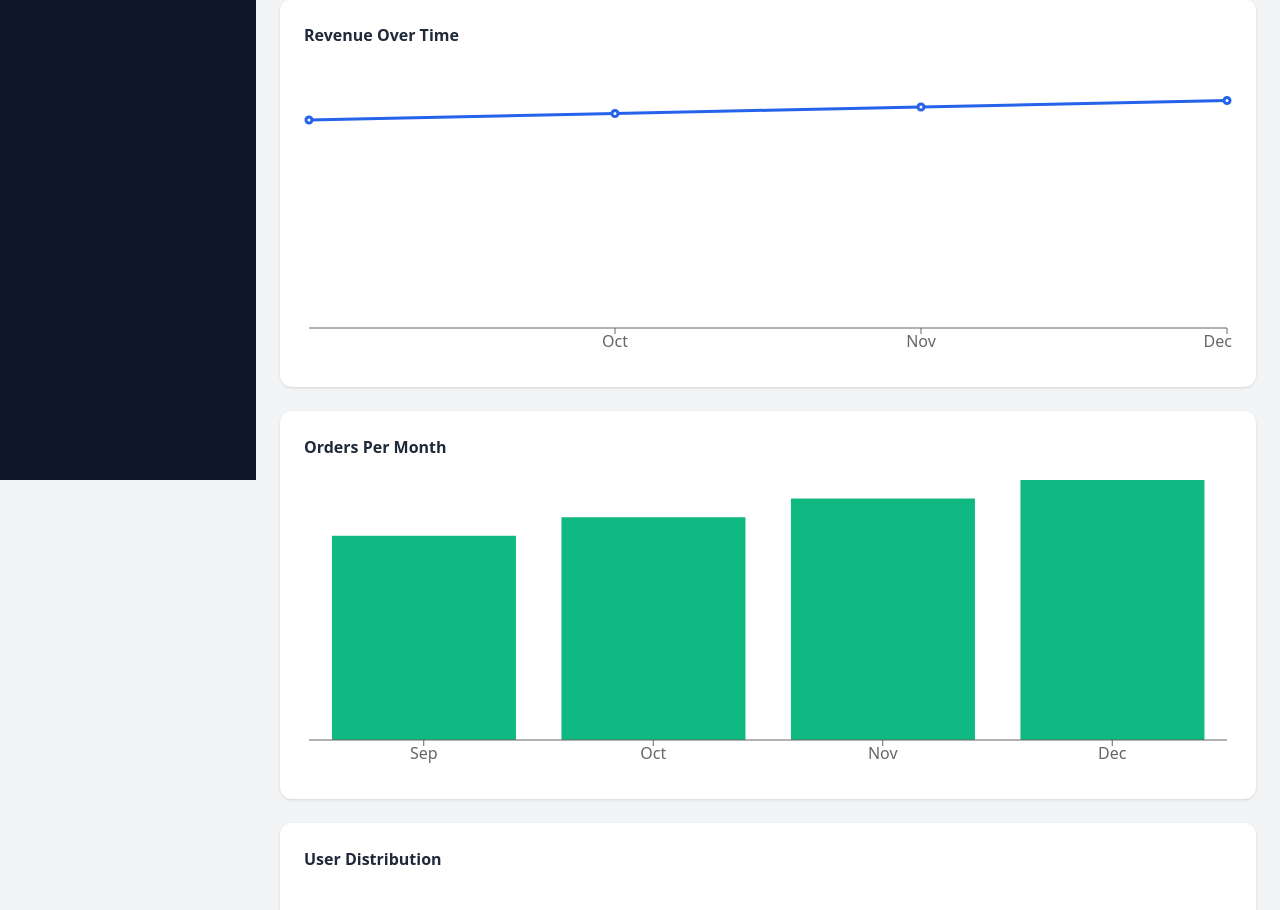
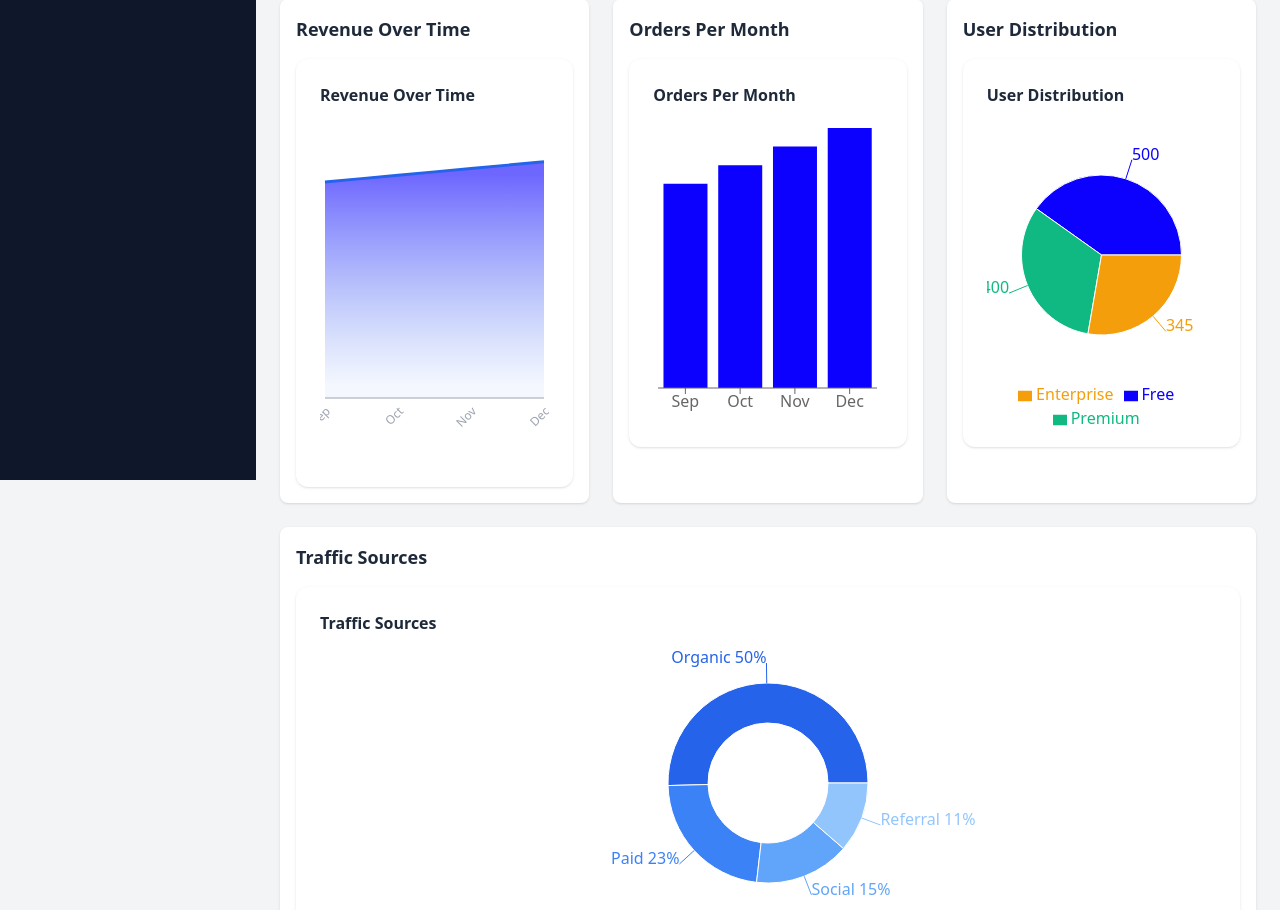
Before and after one commit to Deadless-Programmer/analytics-dashboard, a Next.js app: page / in a window 1280 px wide. Shown: the part 320-1230 px from the top of the page. Built offline with nearby package versions, Linux system fonts and the light colour scheme.

Commit message:
TrafficSourcePieChart impeament

```diff
--- a/app/layout.tsx
+++ b/app/layout.tsx
@@ -13,7 +13,7 @@ export default function RootLayout({
 }) {
   return (
     <html lang="en" suppressHydrationWarning>
-      <body>
+      <body cz-shortcut-listen="true">
         <Providers>{children}</Providers>
       </body>
     </html>
--- a/app/page.tsx
+++ b/app/page.tsx
@@ -9,12 +9,13 @@ import UserPieChart from "@/components/charts/UserPieChart";
 import FilterBar from "@/components/filters/FilterBar";
 import Skeleton from "@/components/ui/Skeleton";
 import { fetchDashboardData } from "@/services/api";
+import TrafficSourcePieChart from "@/components/charts/TrafficSourcePieChart";
 
 export default function Page() {
   const [data, setData] = useState<any>(null);
   const [loading, setLoading] = useState(true);
   const [error, setError] = useState<string | null>(null);
-
+const revenueData = data?.revenue || [];
   const loadData = async () => {
     setLoading(true);
     setError(null);
@@ -60,7 +61,7 @@ export default function Page() {
           </div>
         ) : (
           <>
-            {/* KPI */}
+            {/* KPI Cards */}
             <div className="grid grid-cols-1 md:grid-cols-2 lg:grid-cols-4 gap-6">
               <KPICard title="Total Revenue" value={`$${data.kpi.revenue}`} change="+12.4%" />
               <KPICard title="Total Users" value={data.kpi.users} change="+5.2%" />
@@ -68,10 +69,33 @@ export default function Page() {
               <KPICard title="Conversion Rate" value={`${data.kpi.conversion}%`} change="+1.1%" />
             </div>
 
-            {/* Charts */}
-            <RevenueLineChart data={data.revenue} />
-            <OrdersBarChart data={data.orders} />
-            <UserPieChart data={data.users} />
+            {/* Charts Side by Side */}
+            <div className="grid grid-cols-1 lg:grid-cols-3 gap-6 mt-6">
+              <div className="bg-white p-4 rounded-lg shadow">
+                <h3 className="text-lg font-semibold mb-4">Revenue Over Time</h3>
+                <RevenueLineChart data={revenueData} />
+              </div>
+
+              <div className="bg-white p-4 rounded-lg shadow">
+                <h3 className="text-lg font-semibold mb-4">Orders Per Month</h3>
+                <OrdersBarChart data={data.orders} barColor="#1E40AF" />
+              </div>
+
+              <div className="bg-white p-4 rounded-lg shadow">
+                <h3 className="text-lg font-semibold mb-4">User Distribution</h3>
+                <UserPieChart
+                  data={data.users}
+                  colors={["#3B82F6", "#1E40AF", "#2563EB"]}
+                />
+              </div>
+            </div>
+
+            <div className="grid grid-cols-1 lg:grid-cols-3 gap-6 mt-6">
+  <div className="bg-white p-4 rounded-lg shadow lg:col-span-3">
+    <h3 className="text-lg font-semibold mb-4">Traffic Sources</h3>
+    <TrafficSourcePieChart data={data?.traffic || []} />
+  </div>
+</div>
           </>
         )}
       </div>
--- a/components/charts/OrdersBarChart.tsx
+++ b/components/charts/OrdersBarChart.tsx
@@ -27,7 +27,7 @@ export default function OrdersBarChart({ data }: any) {
         <BarChart data={filteredData}>
           <XAxis dataKey="month" />
           <Tooltip />
-          <Bar dataKey="value" fill="#10b981" />
+          <Bar dataKey="value" fill="#0c00ff" />
         </BarChart>
       </ResponsiveContainer>
     </div>
--- a/components/charts/RevenueLineChart.tsx
+++ b/components/charts/RevenueLineChart.tsx
@@ -1,7 +1,8 @@
 "use client";
 
 import {
-  LineChart,
+  AreaChart,
+  Area,
   Line,
   XAxis,
   Tooltip,
@@ -11,30 +12,92 @@ import { useSelector } from "react-redux";
 import { RootState } from "@/redux/store";
 import { useMemo } from "react";
 
-export default function RevenueLineChart({ data }: any) {
+interface RevenueLineChartProps {
+  data?: { month: string; value: number }[];
+}
+
+export default function RevenueLineChart({ data }: RevenueLineChartProps) {
   const filter = useSelector((state: RootState) => state.dashboard.filter);
 
   const filteredData = useMemo(() => {
+    if (!data || !Array.isArray(data) || data.length === 0) {
+      return [];
+    }
+
     if (filter === "7d") return data.slice(-4);
     if (filter === "30d") return data.slice(-6);
     return data;
   }, [filter, data]);
 
+  if (filteredData.length === 0) {
+    return (
+      <div className="bg-white p-6 rounded-xl shadow">
+        <h3 className="mb-4 font-semibold text-gray-800">Revenue Over Time</h3>
+        <div className="h-85 flex items-center justify-center text-gray-400">
+          No data available
+        </div>
+      </div>
+    );
+  }
+
   return (
     <div className="bg-white p-6 rounded-xl shadow">
-      <h3 className="mb-4 font-semibold">Revenue Over Time</h3>
+      <h3 className="mb-4 font-semibold text-gray-800">Revenue Over Time</h3>
 
-      <ResponsiveContainer width="100%" height={300}>
-        <LineChart data={filteredData}>
-          <XAxis dataKey="month" />
-          <Tooltip />
+      <ResponsiveContainer width="100%" height={340}>
+        <AreaChart data={filteredData}>
+          {/* Gradient for area fill */}
+          <defs>
+            <linearGradient id="areaGradient" x1="0" y1="0" x2="0" y2="1">
+              <stop offset="5%" stopColor="#0c00ff" stopOpacity={0.6} />
+              <stop offset="95%" stopColor="#2563eb" stopOpacity={0.05} />
+            </linearGradient>
+          </defs>
+
+          <XAxis
+            dataKey="month"
+            stroke="#9ca3af"
+            fontSize={12}
+            tickLine={false}
+            interval={0}
+            angle={-45}
+            textAnchor="end"
+            height={60}
+          />
+
+          <Tooltip
+            formatter={(value) => `$${Number(value).toLocaleString()}`}
+            contentStyle={{
+              backgroundColor: "white",
+              border: "none",
+              borderRadius: "8px",
+              boxShadow: "0 10px 25px rgba(0,0,0,0.1)",
+              padding: "12px 16px",
+            }}
+          />
+
+          <Area
+            type="monotone"
+            dataKey="value"
+            stroke="none"
+            fill="url(#areaGradient)"
+            fillOpacity={1}
+          />
+
           <Line
             type="monotone"
             dataKey="value"
             stroke="#2563eb"
             strokeWidth={3}
+            dot={false}
+            activeDot={{
+              r: 6,
+              stroke: "#2563eb",
+              strokeWidth: 3,
+              fill: "white",
+            }}
           />
-        </LineChart>
+        </AreaChart>
       </ResponsiveContainer>
     </div>
   );
--- /dev/null
+++ b/components/charts/TrafficSourcePieChart.tsx
@@ -0,0 +1,55 @@
+"use client";
+
+import {
+  PieChart,
+  Pie,
+  Cell,
+  Tooltip,
+  ResponsiveContainer,
+  Legend,
+} from "recharts";
+
+const COLORS = ["#2563eb", "#3b82f6", "#60a5fa", "#93c5fd"];
+
+interface TrafficSourcePieChartProps {
+  data?: { source: string; value: number }[];
+}
+
+export default function TrafficSourcePieChart({ data }: TrafficSourcePieChartProps) {
+  if (!data || data.length === 0) {
+    return (
+      <div className="bg-white p-6 rounded-xl shadow">
+        <h3 className="mb-4 font-semibold text-gray-800">Traffic Sources</h3>
+        <div className="h-75 flex items-center justify-center text-gray-400">
+          No traffic data available
+        </div>
+      </div>
+    );
+  }
+
+  return (
+    <div className="bg-white p-6 rounded-xl shadow">
+      <h3 className="mb-4 font-semibold text-gray-800">Traffic Sources</h3>
+      <ResponsiveContainer width="100%" height={300}>
+        <PieChart>
+          <Pie
+            data={data}
+            dataKey="value"
+            nameKey="source"
+            cx="50%"
+            cy="50%"
+            outerRadius={100}
+            innerRadius={60}
+            label={({ payload, percent }) => `${payload.source} ${((percent ?? 0) * 100).toFixed(0)}%`}
+          >
+            {data.map((entry, index) => (
+              <Cell key={`cell-${index}`} fill={COLORS[index % COLORS.length]} />
+            ))}
+          </Pie>
+          <Tooltip formatter={(value) => `${value} visits`} />
+          <Legend verticalAlign="bottom" height={36} />
+        </PieChart>
+      </ResponsiveContainer>
+    </div>
+  );
+}
--- a/components/charts/UserPieChart.tsx
+++ b/components/charts/UserPieChart.tsx
@@ -3,7 +3,7 @@
 import { PieChart, Pie, Cell, Tooltip, ResponsiveContainer, Legend } from "recharts";
 
 export default function UserPieChart({ data }: any) {
-  const COLORS = ["#3b82f6", "#10b981", "#f59e0b"];
+  const COLORS = ["#0c00ff", "#10b981", "#f59e0b"];
 
   return (
     <div className="bg-white p-6 rounded-xl shadow">
--- /dev/null
+++ b/components/ui/EmptyState.tsx
@@ -0,0 +1,15 @@
+// components/ui/EmptyChartState.tsx
+export default function EmptyChartState({ title }: { title: string }) {
+  return (
+    <div className="bg-white p-6 rounded-xl shadow">
+      <h3 className="mb-4 font-semibold text-gray-800">{title}</h3>
+      <div className="h-75 flex flex-col items-center justify-center text-gray-400">
+        <svg className="w-16 h-16 mb-4 text-gray-300" fill="none" stroke="currentColor" viewBox="0 0 24 24">
+          <path strokeLinecap="round" strokeLinejoin="round" strokeWidth={2} d="M9 17v-2m3 2v-4m3 4v-6m2 10H7a2 2 0 01-2-2V5a2 2 0 012-2h5.586a1 1 0 01.707.293l5.414 5.414a1 1 0 01.293.707V19a2 2 0 01-2 2z" />
+        </svg>
+        <p className="text-lg">No data available</p>
+        <p className="text-sm mt-1">Change filters or date range</p>
+      </div>
+    </div>
+  );
+}
--- a/public/data/dashboard.json
+++ b/public/data/dashboard.json
@@ -32,5 +32,11 @@
     { "type": "Free", "value": 500 },
     { "type": "Premium", "value": 400 },
     { "type": "Enterprise", "value": 345 }
-  ]
+  ],
+  "traffic": [
+  { "source": "Organic", "value": 6200 },
+  { "source": "Paid", "value": 2800 },
+  { "source": "Social", "value": 1900 },
+  { "source": "Referral", "value": 1400 }
+]
 }
```
